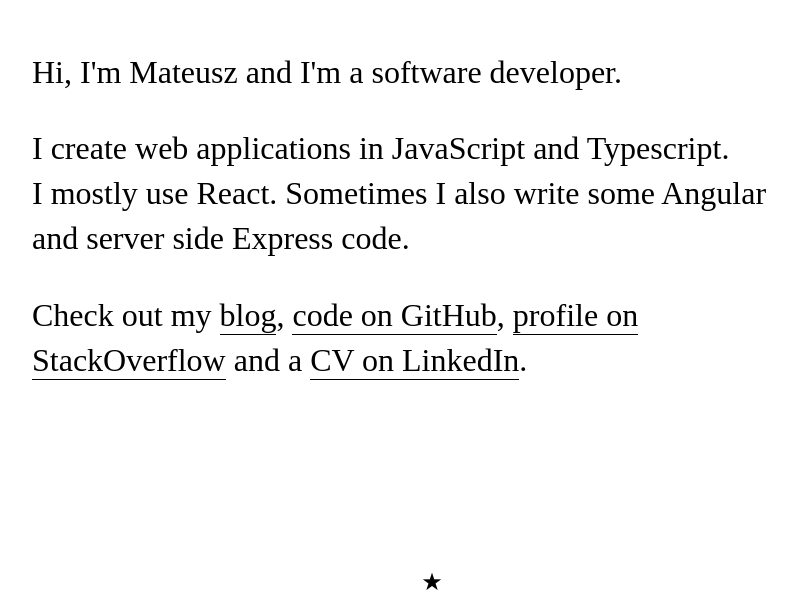
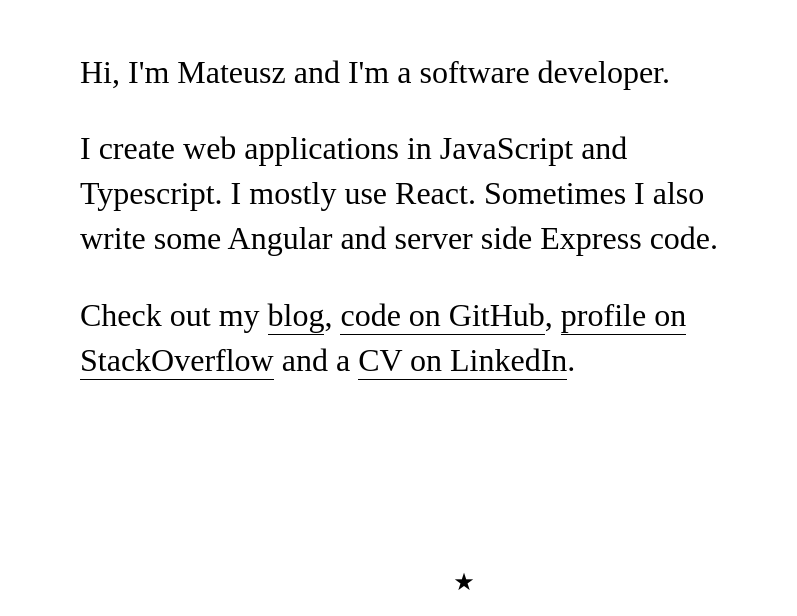
Before and after one commit to mateuszkocz/mateusz.kocz.pl, a Gatsby site: page / in a window 1280 px wide. Shown: the part 184-800 px from the top of the page, without its empty margins (224-1021 px from the left). Built offline with nearby package versions, Linux system fonts and the light colour scheme; Gatsby itself is replaced by a stand-in of ours.

Commit message:
Change the main contener's width

```diff
--- a/src/pages/index.js
+++ b/src/pages/index.js
@@ -13,14 +13,17 @@
 const Main = styled.main`
   position: relative;
   margin: 0 auto;
-  padding: 1rem;
-  max-width: 800px;
+  padding: 1rem 3rem;
   height: 100%;
   box-sizing: border-box;
   display: flex;
   flex-direction: column;
   justify-content: center;
   font-size: 2rem;
+
+  @media (min-width: 600px) {
+    max-width: 60%;
+  }
 
   h1 {
     margin: 0;
```
